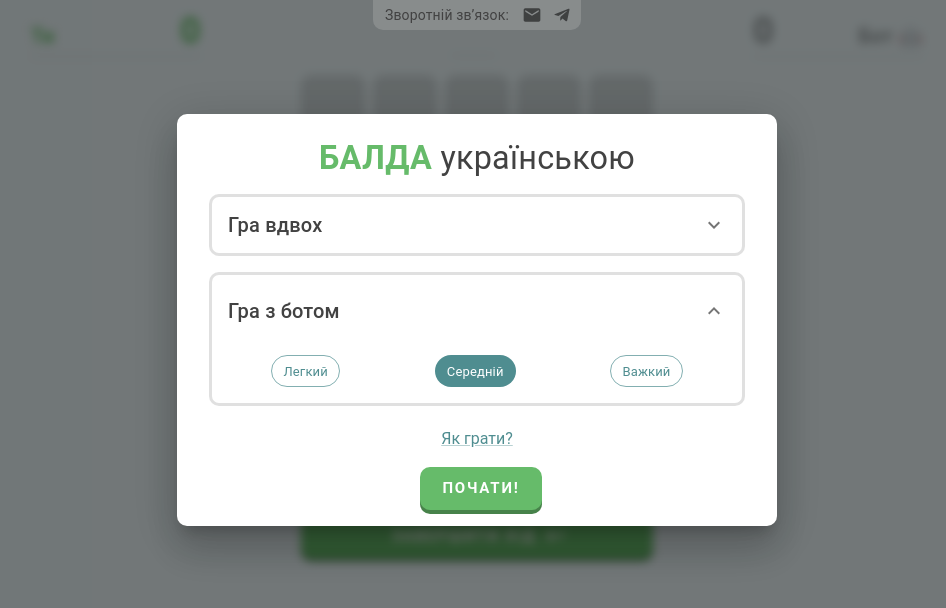
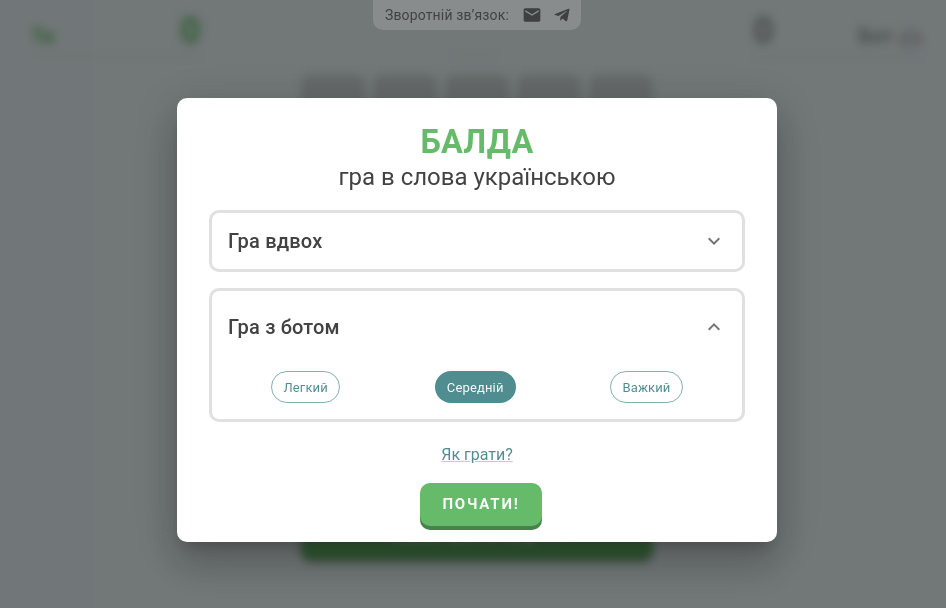
Before and after one commit to vladhuk/balda, a React (Create React App) app: page / in a window 1280 px wide. Shown: the top 608 px of the page, without its empty margins (163-1109 px from the left). Built offline with nearby package versions, Linux system fonts and the light colour scheme.

Commit message:
change heading in main menu

```diff
--- a/src/components/MainMenu/MainMenu.tsx
+++ b/src/components/MainMenu/MainMenu.tsx
@@ -57,16 +57,18 @@ export const MainMenu: FC<Props> = ({ open, onStart }) => {
         sx: styles.dialogPaper,
       }}
     >
-      <DialogTitle variant="h4" textAlign="center">
+      <DialogTitle textAlign="center">
         <Typography
-          component="span"
+          component="h1"
           variant="h4"
           color="primary"
           fontWeight={600}
         >
           БАЛДА
-        </Typography>{' '}
-        українською
+        </Typography>
+        <Typography component="h2" variant="h5">
+          гра в слова українською
+        </Typography>
       </DialogTitle>
       <DialogContent sx={{ height: [286, 292, 217], pb: 0, mb: 1 }}>
         <Accordion
```
